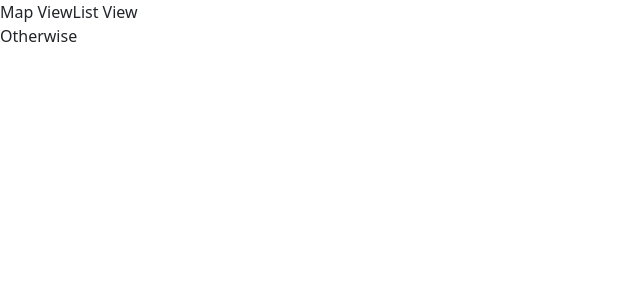
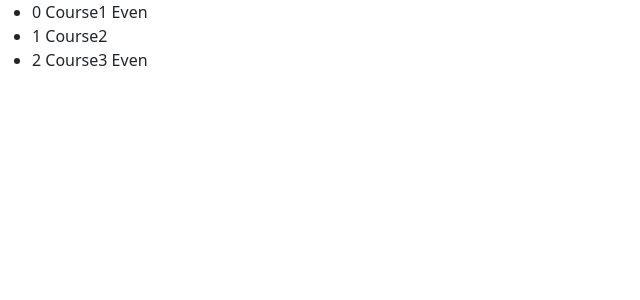
Before and after one commit to journeyman32/vigilant-bassoon, an Angular app: page / in a window 1280 px wide. Shown: the top 300 px of the page, without its empty margins (0-640 px from the left). Built offline with nearby package versions, Linux system fonts and the light colour scheme.

Commit message:
ngFor with exported props

```diff
--- a/src/app/app.component.html
+++ b/src/app/app.component.html
@@ -1,9 +1,6 @@
-<ul class="nav nav-pills">
-    <li [class.active]="viewMode == 'map'"><a (click)="viewMode = 'map'">Map View</a></li>
-    <li [class.active]="viewMode == 'list'"><a (click)="viewMode='list'">List View</a></li>
+<ul>
+    <!-- ngForOf on AngularIO for list of directives of exported values -->
+    <li *ngFor="let course of courses; index as i; even as isEven">
+        {{ i}} {{course.name}} <span *ngIf="isEven">Even</span>
+    </li>
 </ul>
-<div [ngSwitch]="viewMode">
-    <div *ngSwitchCase="'map'">Map View</div>
-    <div *ngSwitchCase="'list'">List view content</div>
-    <div *ngSwitchDefault>Otherwise</div>
-</div>
--- a/src/app/app.component.ts
+++ b/src/app/app.component.ts
@@ -8,5 +8,10 @@ import { Component } from '@angular/core';
 })
 export class AppComponent {
 
-  viewMode = "something";
+  courses = [
+    {id:1, name: "Course1"},
+    {id:2, name: "Course2"},
+    {id:3, name: "Course3"},
+
+  ];
 }
```
